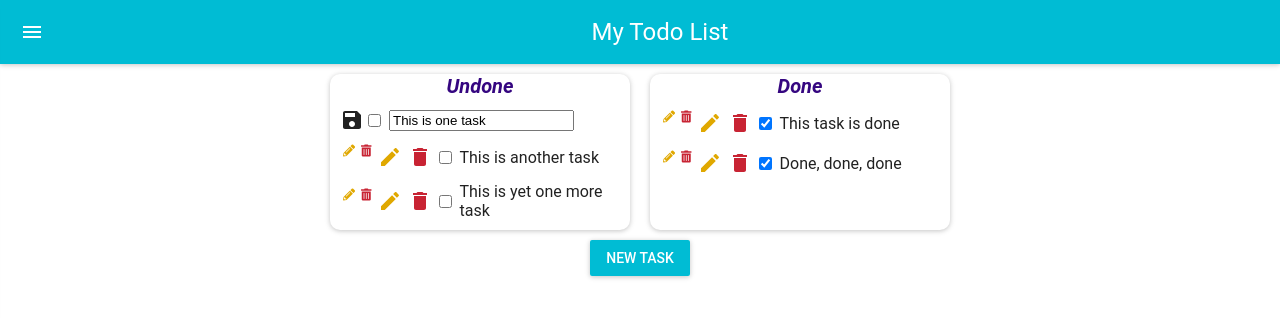
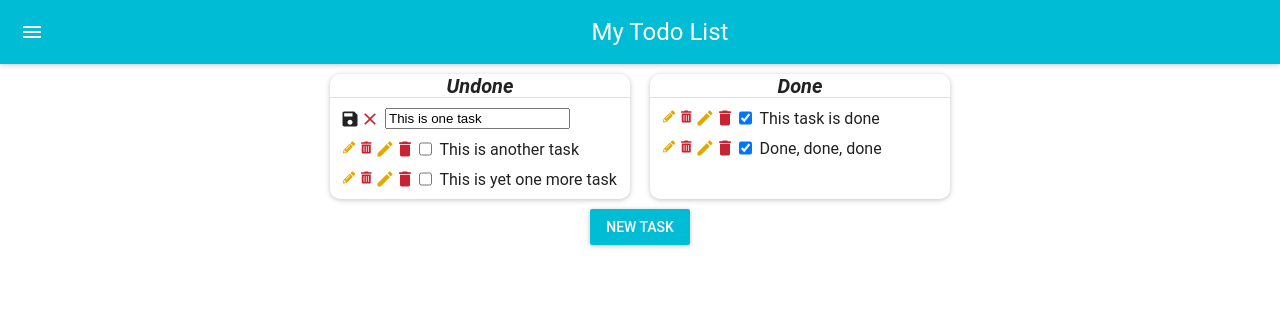
Before and after one commit to urbinans/todo-react-app, a React (Create React App) app: page / in a window 1280 px wide. Both pictures are taken after a click on the icon 349 px from the left and 123 px from the top of the page. Shown: the top 318 px of the page. Built offline with nearby package versions, Linux system fonts and the light colour scheme.

Commit message:
Some more styling to TaskItem and TaskLister components

```diff
--- a/src/TaskItem.js
+++ b/src/TaskItem.js
@@ -1,7 +1,9 @@
 import React, { Component } from 'react';
+import IconButton from 'material-ui/IconButton';
 import Delete from 'material-ui/svg-icons/action/delete';
 import Edit from 'material-ui/svg-icons/image/edit';
 import Save from 'material-ui/svg-icons/content/save';
+import Cancel from 'material-ui/svg-icons/content/clear';
 import './TaskItem.css';
 
 class TaskItem extends Component {
@@ -14,6 +16,7 @@ class TaskItem extends Component {
     this.handleTaskStatusChange = this.handleTaskStatusChange.bind(this);
     this.toggleEdit = this.toggleEdit.bind(this);
     this.handleSaveEdit = this.handleSaveEdit.bind(this);
+    this.handleCancelEdit = this.handleCancelEdit.bind(this);
   }
 
   handleDel() {
@@ -36,19 +39,52 @@ class TaskItem extends Component {
     this.props.handleSaveEdit(this.props.taskId, newDesc);
   }
 
+  handleCancelEdit() {
+    if (window.confirm("Are you sure you want to discard these changes?")) {
+      this.toggleEdit();
+    }
+  }
+
   render() {
     let actions = null;
+    const styles = {
+      smallIcon: {
+        width: 20,
+        height: 20
+      },
+      small: {
+        width: 20,
+        height: 20,
+        padding: 0,
+        borderWidth: '0px'
+      }
+    };
+
     if (this.state.edit) {
       //actions = <i className="fas fa-save" onClick={this.handleSaveEdit}></i>
-      actions = <Save onClick={this.handleSaveEdit} />
+      actions = (
+        <div className="Task-actions">
+          <IconButton iconStyle={styles.smallIcon} style={styles.small}  onClick={this.handleSaveEdit} >
+            <Save />
+          </IconButton>
+          <IconButton iconStyle={styles.smallIcon} style={styles.small}  onClick={this.handleCancelEdit} >
+            <Cancel color="#c82333" />
+          </IconButton>
+        </div>
+      );
 
     } else {
       actions = (
         <div className="Task-actions">
           <i className="fas fa-pencil-alt Task-edit" onClick={this.toggleEdit}></i>
           <i className="fas fa-trash-alt Task-delete" onClick={this.handleDel}></i>
-          <Edit className="Task-edit" color="#e0a800" onClick={this.toggleEdit} />
-          <Delete className="Task-delete" color="#c82333" onClick={this.handleDel} />
+          <IconButton className="Task-edit" iconStyle={styles.smallIcon} style={styles.small} onClick={this.toggleEdit} >
+            <Edit color="#e0a800" />
+          </IconButton>
+          <IconButton className="Task-delete" iconStyle={styles.smallIcon} style={styles.small}onClick={this.handleDel} >
+            <Delete color="#c82333" />
+          </IconButton>
+          <input type="checkbox" defaultChecked={this.props.checked} onChange={this.handleTaskStatusChange} />
         </div>
       );
     }
@@ -63,7 +99,6 @@ class TaskItem extends Component {
     return (
       <div className="Task">
         {actions}
-        <input type="checkbox" defaultChecked={this.props.checked} onChange={this.handleTaskStatusChange} />
         {taskDesc}
       </div>
     );
--- a/src/TaskLister.css
+++ b/src/TaskLister.css
@@ -5,7 +5,6 @@
 }
 
 .Lister-title {
-    color: rgb(53, 6, 128);
     font-style: oblique;
     font-weight: bold;
     font-size: 1.25em;
--- a/src/TaskLister.js
+++ b/src/TaskLister.js
@@ -1,5 +1,6 @@
 import React, { Component } from 'react';
 import Paper from 'material-ui/Paper';
+import Divider from 'material-ui/Divider';
 import './TaskLister.css';
 import TaskItem from './TaskItem';
 
@@ -41,6 +42,7 @@ class TaskLister extends Component {
     return (
       <Paper className="Lister">
         <span className="Lister-title">{this.props.title}</span><br />
+        <Divider />
         {items}
       </Paper>
     );
```
